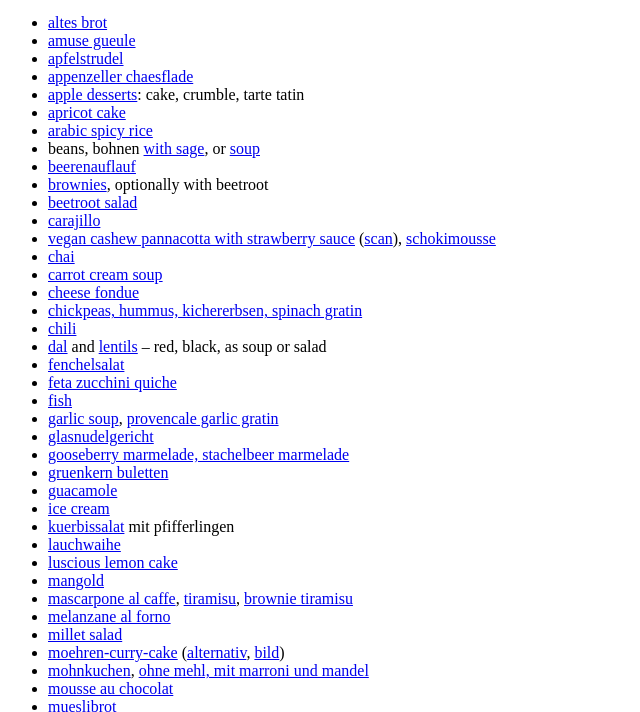
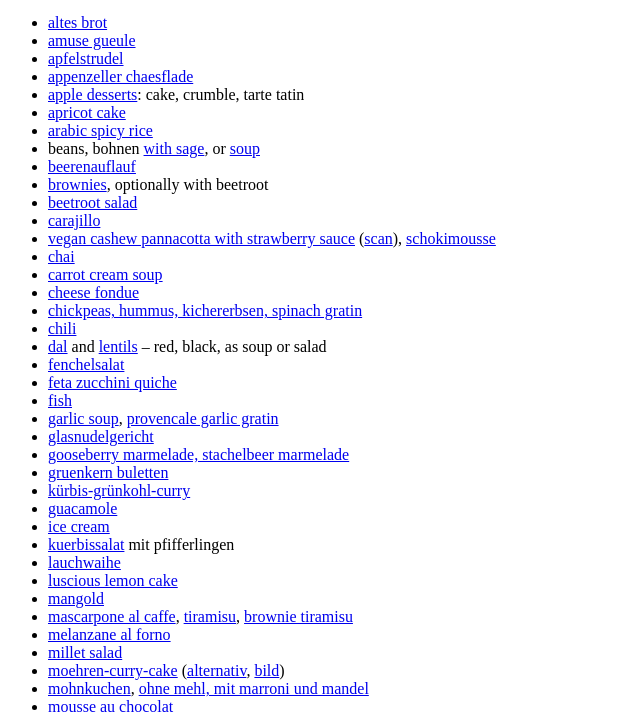
Before and after one commit to jeremytammik/recipe, a plain HTML site: page index.htm in a window 1280 px wide. Shown: the part 86-798 px from the top of the page, without its empty margins (0-640 px from the left). Drawn offline with Linux system fonts and the light colour scheme.

Commit message:
added gruenkohl_kuerbis_curry.txt

```diff
--- a/index.htm
+++ b/index.htm
@@ -37,6 +37,7 @@
 <li><a href="glasnudelgericht.txt">glasnudelgericht</a></li>
 <li><a href="gooseberry.html">gooseberry marmelade, stachelbeer marmelade</a></li>
 <li><a href="gruenkern_buletten.txt">gruenkern buletten</a></li>
+<li><a href="gruenkohl_kuerbis_curry.txt">kürbis-grünkohl-curry</a></li>
 <li><a href="guacamole.txt">guacamole</a></li>
 <li><a href="ice_cream.txt">ice cream</a></li>
 <li><a href="kuerbissalat.txt">kuerbissalat</a> mit pfifferlingen</li>
```
Also changed, not shown: gruenkohl_kuerbis_curry.txt (added).
